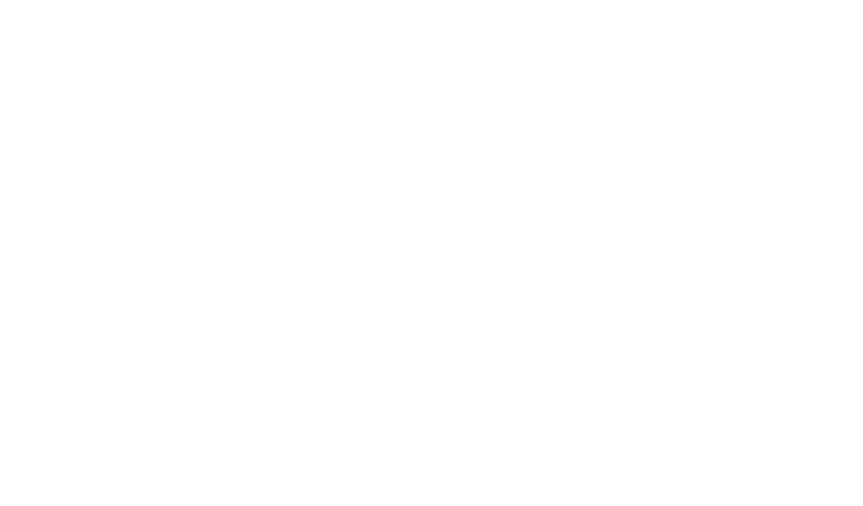
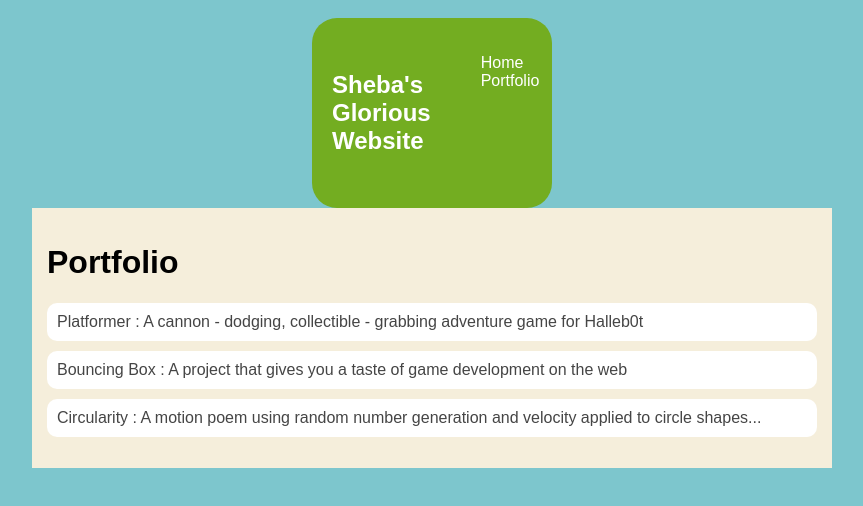
Before and after one commit to Jmartinez03101/Jmartinez03101.github.io, a plain HTML site: page portfolio.html in a window 1280 px wide. Shown: the whole page, without its empty margins (208-1071 px from the left). Drawn offline with Linux system fonts and the light colour scheme.

Commit message:
add portfolio.html file

```diff
--- a/portfolio.html
+++ b/portfolio.html
@@ -0,0 +1,119 @@
+<!DOCTYPE HTML>
+<html>
+    <head>
+        <title> Julian's doge portfolio</title>
+        <style type="text/css">
+            body {
+                background: rgb(125, 198, 205);
+                color: rgb(45, 45, 45);
+                padding: 10px;
+                font-family: arial;
+            }
+            header {
+                font-size: 1.5em;
+                font-weight: bold;
+            }
+
+            #all-contents {
+                max-width: 800px;
+                margin: auto;
+            }
+
+            /* navigation menu */
+            nav {
+                background: rgb(239, 80, 41);
+                margin: 0 auto;
+                display: flex;
+                padding: 10px;
+            }
+            h1 {
+                display: flex;
+                align-items: center;
+                color: rgb(255, 255, 255);
+                flex: 1;
+            }
+            #nav-ul {
+                list-style-image: none;
+            }
+            .nav-li {
+                display: inline-block;
+                padding: 0 10px;
+            }
+            .nav-a {
+                text-decoration: none;
+                color: #fff;
+            }
+
+            /* main container area beneath menu */
+            main {
+                background: rgb(245, 238, 219);
+                display: flex;
+            }
+            .content {
+                flex: 1;
+                padding: 15px;
+            }
+                        /* portfolio styles */
+                        .content h1 {
+                color: black;
+            }
+
+            #portfolio {
+                list-style-type: none;
+                padding-left: 0;
+            }
+
+            #portfolio li {
+                background: #fff;
+                padding: 10px;
+                border-radius: 10px;
+                margin-bottom: 10px;
+            }
+
+            #portfolio li:hover {
+                background: #eee;
+            }
+
+            #portfolio a {
+                text-decoration: none;
+                color: #454545;
+            }
+            /*Nav border and background*/
+            #rcorners1 {
+            border-radius: 25px;
+            background: #73AD21;
+            padding: 20px;
+            width: 200px;
+            height: 150px;
+            }
+
+        </style>
+
+    </head>
+
+    <body>
+      <div id="all-contents">
+        <nav id="rcorners1">
+            <h1>Sheba's Glorious Website</h1>
+            <ul id="nav-ul">
+                <li class="nav-li">
+                  <a class="nav-a" href="index.html">Home</a>
+                </li>
+                <li class="nav-li">
+                  <a class="nav-a" href="portfolio.html">Portfolio</a>
+                </li>
+            </ul>
+        </nav>
+        <main>
+            <div class="content">
+                <h1>Portfolio</h1>
+                <ul id="portfolio">
+                    <li><a href="projects/platformer/">Platformer : A cannon - dodging, collectible - grabbing adventure game for Halleb0t</a></li>
+                    <li><a href="projects/bouncing-box/">Bouncing Box : A project that gives you a taste of game development on the web </a></li>
+                    <li><a href="projects/circularity/">Circularity : A motion poem using random number generation and velocity applied to circle shapes...</a></li>
+                </ul>
+            </div>
+        </main>
+      </div>
+    </body>
+</html>
```
Also changed, not shown: business.html (+31 -1 lines), index.html (+1 -1 lines).
